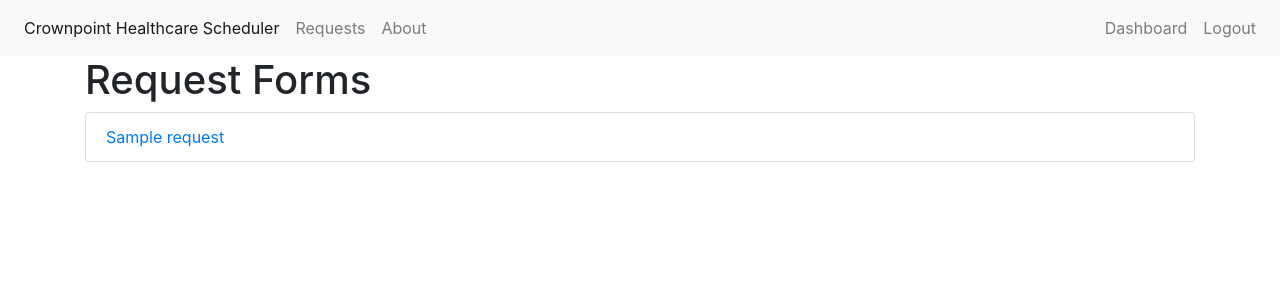
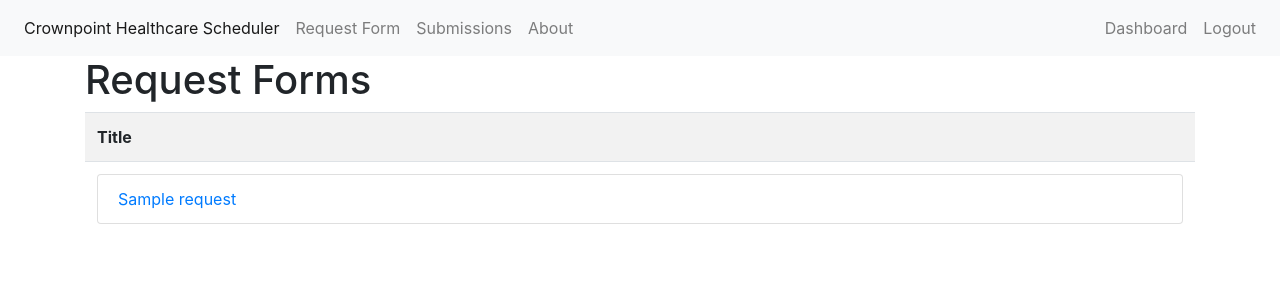
Before and after one commit to 2Gunz/software_435, a Flask app: page /frequests in a window 1280 px wide. Shown: the top 300 px of the page. Run offline with Flask 2, Linux system fonts and the light colour scheme; the visitor is signed in with stand-in values (Sample User, id 1); tables that the repository leaves empty or names only in its code hold one stand-in row (values such as "Sample post"); parts of the project's set-up code (start-up, migrations or seed data) failed here and were passed over; some libraries are stand-ins or nearby versions.

```diff
--- a/application.py
+++ b/application.py
@@ -3,13 +3,17 @@ from flask_mysqldb import MySQL
 from wtforms import Form, StringField, TextAreaField, PasswordField, validators
 from passlib.hash import sha256_crypt
 from functools import wraps
+from flask_sslify import SSLify
 import os
 
 # Start flask application
 application = Flask(__name__)
 
+# Force https
+sslify = SSLify(application)
+
 # Config MySQL local
-application.config['SECRET_KEY'] = os.urandom(24).encode('hex')
+application.config['SECRET_KEY'] = os.urandom(32).encode('hex')
 application.config['MYSQL_HOST'] = 'localhost'
 application.config['MYSQL_USER'] = 'root'
 application.config['MYSQL_PASSWORD'] = 'Nava435'
@@ -190,7 +194,7 @@ class RequestForm(Form):
     title = StringField('Title', [validators.Length(min=1, max=100)])
 
 """
-**** REQUEST TO IMPLEMENT REQUEST FORM PARAMETERS AND UPDATE TEMPLATE ****
+**** NEED TO IMPLEMENT REQUEST FORM PARAMETERS AND UPDATE TEMPLATE ****
 Days off: [date]
 By schdule type - [Full time, part time], [Fixed, flexible, mixed]
 By age - [Pediatric, Adult, Geriatric, Family]
--- a/templates/frequests.html
+++ b/templates/frequests.html
@@ -3,9 +3,15 @@
 
 {% block body %}
   <h1>Request Forms</h1>
-  <ul class="list-group">
-    {% for frequest in frequests %}
-      <li class="list-group-item"><a href="frequest/{{frequest.id}}">{{frequest.title}}</a></li>
-    {% endfor %}
+  <table class="table table-striped">
+  	<tr>
+  		<th>Title</th>
+  	</tr>
+    	{% for frequest in frequests %}
+      	<tr>
+      		<td><li class="list-group-item"><a href="frequest/{{frequest.id}}">{{frequest.title}}</a></li></td>
+      	</tr>
+    	{% endfor %}
+  </table>
   </ul>
 {% endblock %}
--- a/templates/includes/_navbar.html
+++ b/templates/includes/_navbar.html
@@ -7,7 +7,10 @@
             </li>
             {% if session.logged_in %}
             <li class="nav-item">
-                <a class="nav-link" href="/frequests">Requests</a>
+                <a class="nav-link" href="/add_frequest">Request Form</a>
+            </li>
+            <li class="nav-item">
+                <a class="nav-link" href="/frequests">Submissions</a>
             </li>
             {% endif %}
             <li class="nav-item">
```
